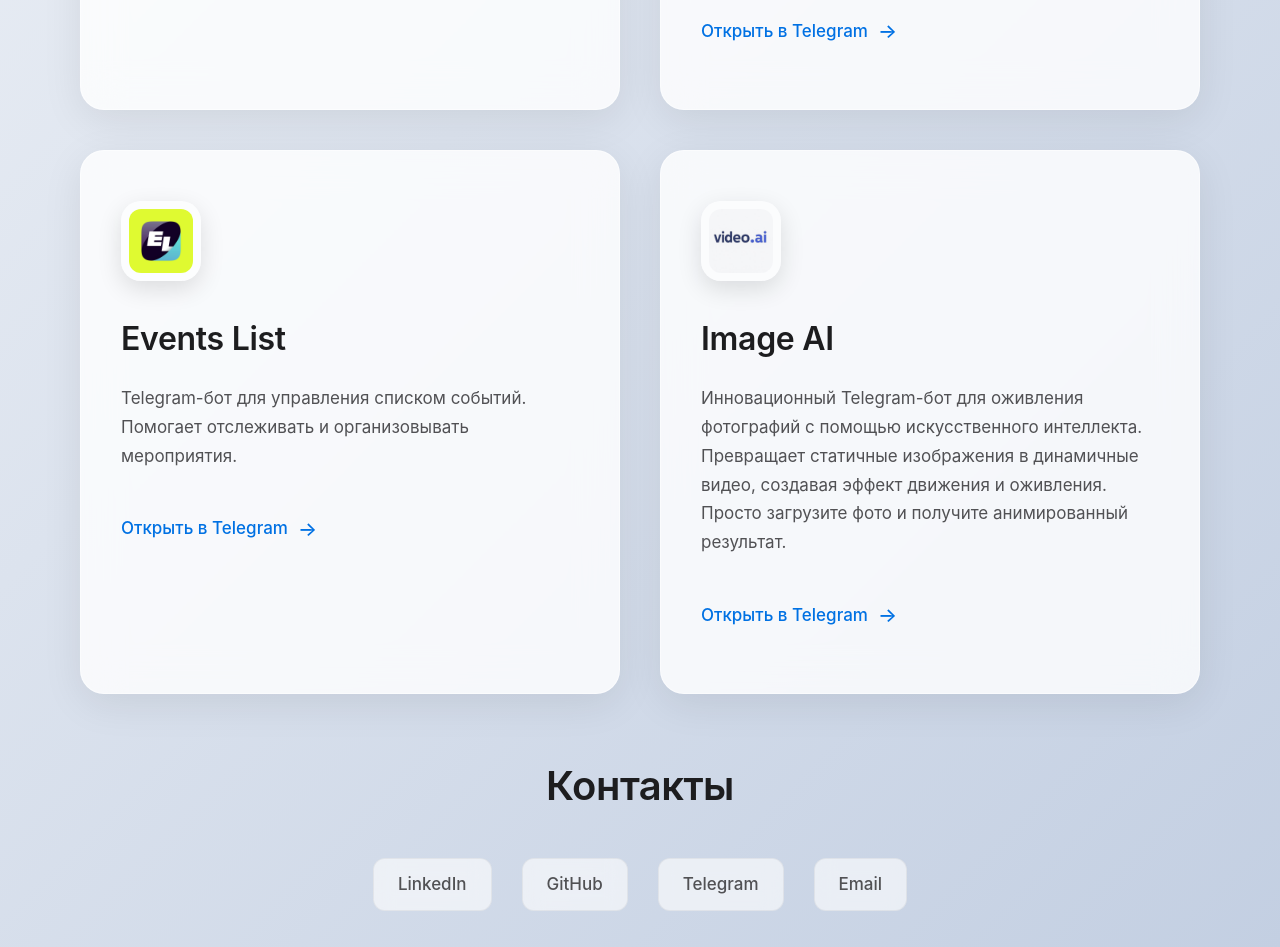
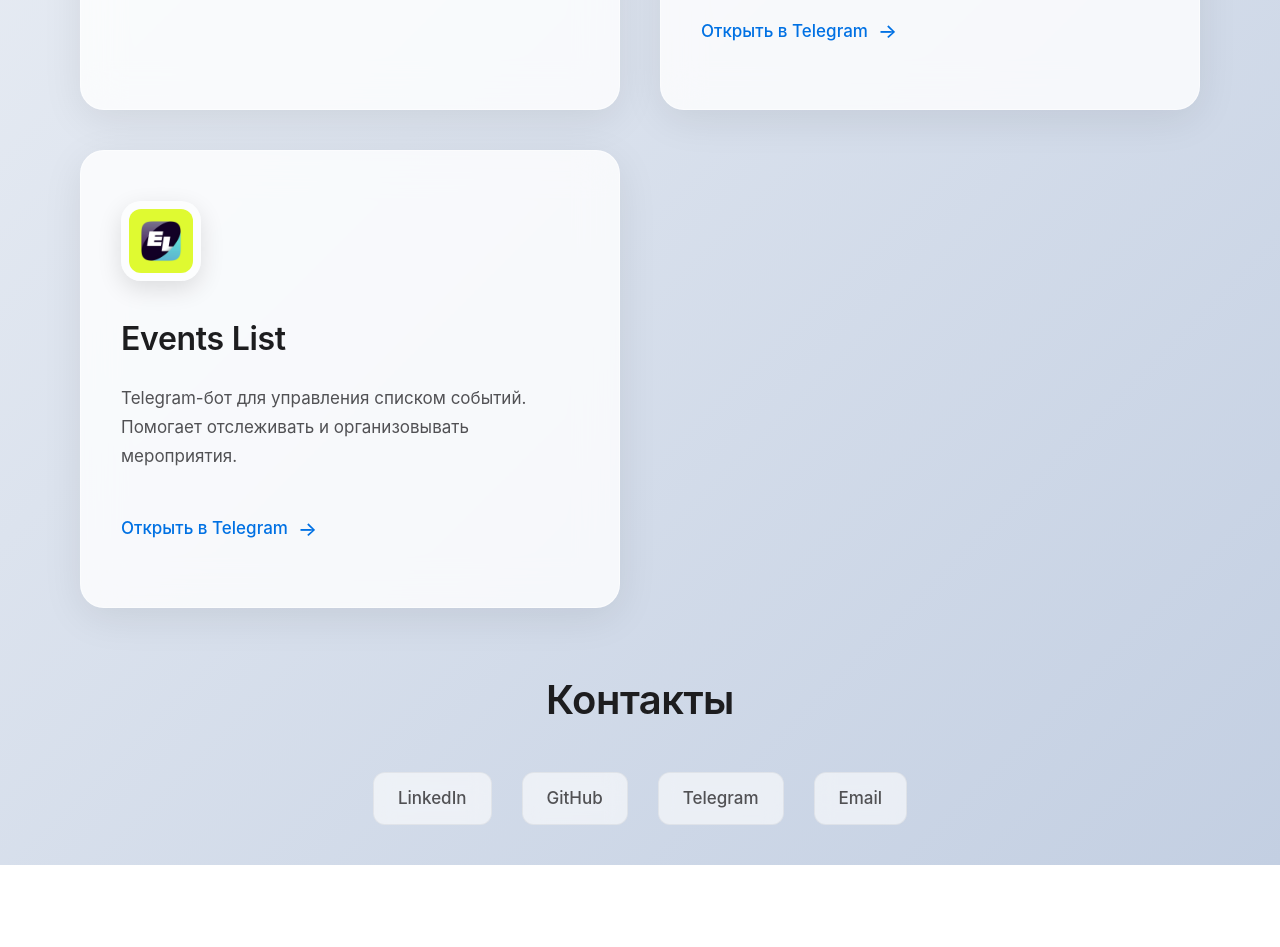
Before and after one commit to sanekbel/visitka, a plain HTML site: page index.html in a window 1280 px wide. Shown: the part 1060-2007 px from the top of the page. After the commit the page ends 1925 px from the top, so only its background shows below. Drawn offline with Linux system fonts and the light colour scheme.

```diff
--- a/index.html
+++ b/index.html
@@ -53,15 +53,6 @@
                             <span class="arrow">→</span>
                         </a>
                     </div>
-                    <div class="project-card">
-                        <img src="icons/image-ai.png" alt="Image AI" class="project-icon" onerror="this.style.display='none'">
-                        <h3 class="project-title">Image AI</h3>
-                        <p class="project-description" data-i18n="image-ai-desc">Инновационный Telegram-бот для оживления фотографий с помощью искусственного интеллекта. Превращает статичные изображения в динамичные видео, создавая эффект движения и оживления. Просто загрузите фото и получите анимированный результат.</p>
-                        <a href="https://t.me/imagetovideoaibot" target="_blank" class="project-link">
-                            <span data-i18n="open-telegram">Открыть в Telegram</span>
-                            <span class="arrow">→</span>
-                        </a>
-                    </div>
                 </div>
             </section>
 
--- a/script.js
+++ b/script.js
@@ -8,8 +8,7 @@ const translations = {
         'open-site': 'Открыть сайт',
         'brokenvpn-desc': 'VPN-сервис с быстрым подключением и простой настройкой. Современные протоколы, стабильные серверы и понятный интерфейс без лишних шагов.',
         'isittrue-desc': 'Telegram-бот для проверки видео на фейки и манипуляции. Анализирует контент из Instagram, TikTok и YouTube, определяя подделки и редактирование. Помогает отличить реальные факты видео от сгенерированных или измененных с помощью ИИ.',
-        'events-list-desc': 'Telegram-бот для управления списком событий. Помогает отслеживать и организовывать мероприятия.',
-        'image-ai-desc': 'Инновационный Telegram-бот для оживления фотографий с помощью искусственного интеллекта. Превращает статичные изображения в динамичные видео, создавая эффект движения и оживления. Просто загрузите фото и получите анимированный результат.'
+        'events-list-desc': 'Telegram-бот для управления списком событий. Помогает отслеживать и организовывать мероприятия.'
     },
     en: {
         'bio': 'Hello! I love learning new things and immediately applying knowledge in practice.',
@@ -19,8 +18,7 @@ const translations = {
         'open-site': 'Open website',
         'brokenvpn-desc': 'VPN service with fast connection and simple setup. Modern protocols, stable servers, and a clear interface with no extra steps.',
         'isittrue-desc': 'Telegram bot for checking videos for fakes and manipulations. Analyzes content from Instagram, TikTok, and YouTube, detecting forgeries and editing. Helps distinguish real video facts from AI-generated or modified ones.',
-        'events-list-desc': 'Telegram bot for managing event lists. Helps track and organize events.',
-        'image-ai-desc': 'Innovative Telegram bot for bringing photos to life using artificial intelligence. Transforms static images into dynamic videos, creating movement and animation effects. Simply upload a photo and get an animated result.'
+        'events-list-desc': 'Telegram bot for managing event lists. Helps track and organize events.'
     }
 };
 
```
